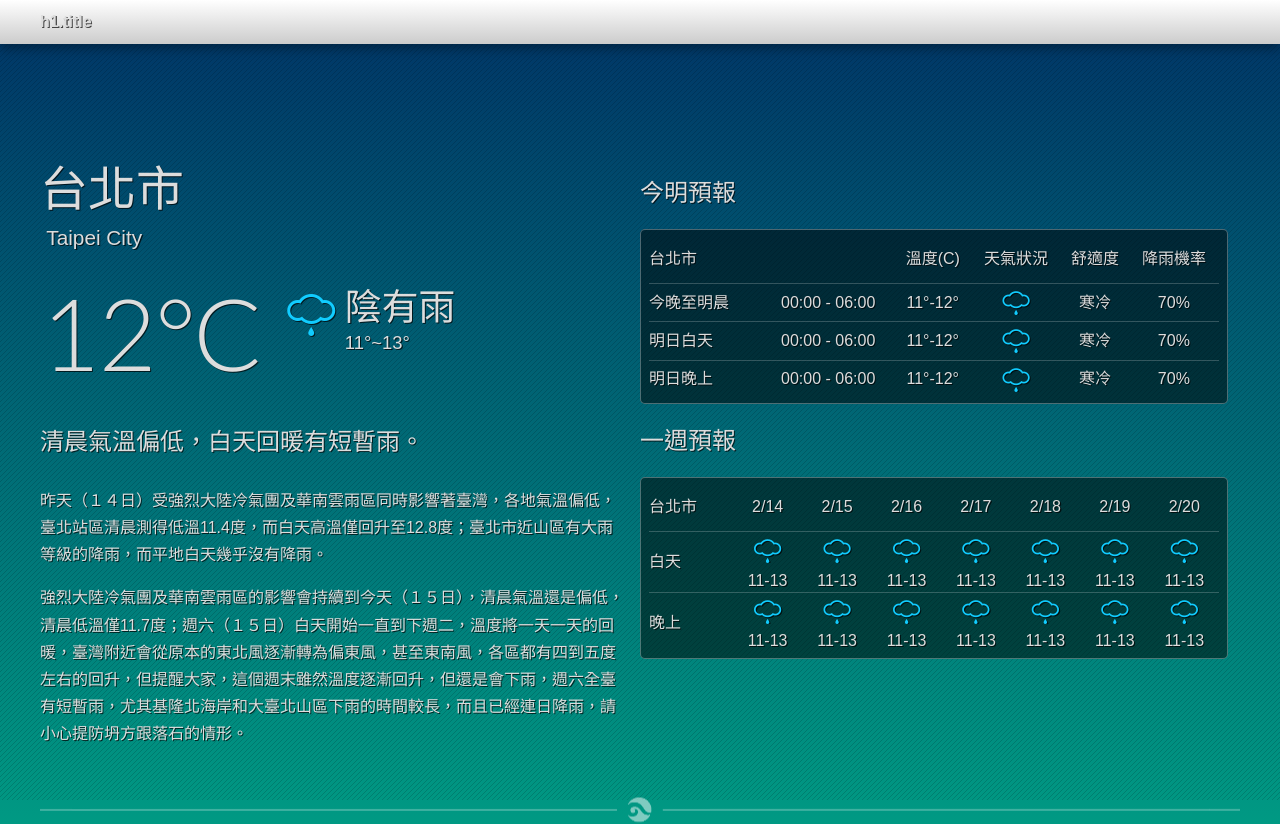
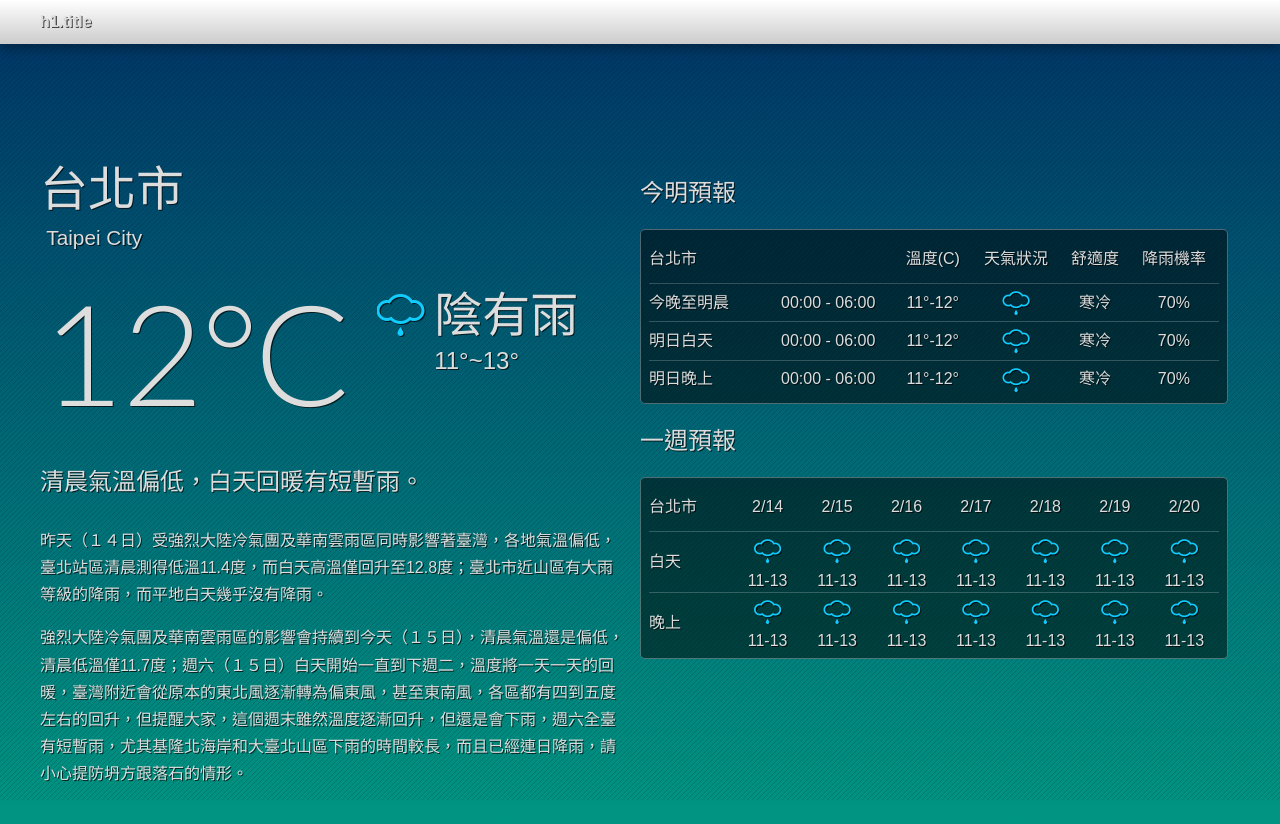
Before and after one commit to CQD/cwb, a plain HTML site: page template.html in a window 1280 px wide. Shown: the top 824 px of the page. Drawn offline with nearby package versions, Linux system fonts and the light colour scheme.

Commit message:
跳整目前氣象的文字大小

```diff
--- a/css/main.css
+++ b/css/main.css
@@ -101,14 +101,14 @@ h1.title{font-size:1em;}
 #current{margin:30px 0;}
 #temp{
   font-family: 'Lato', sans-serif;
-  font-size: 100px;
+  font-size: 140px;
   line-height: 1em;
   float:left;
 }
 
 #weather{float:left;}
 #weather_text {
-  font-size: 2.3em;
+  font-size: 3em;
   float:left;
 }
 #weather_text span{ display: block;}
```
